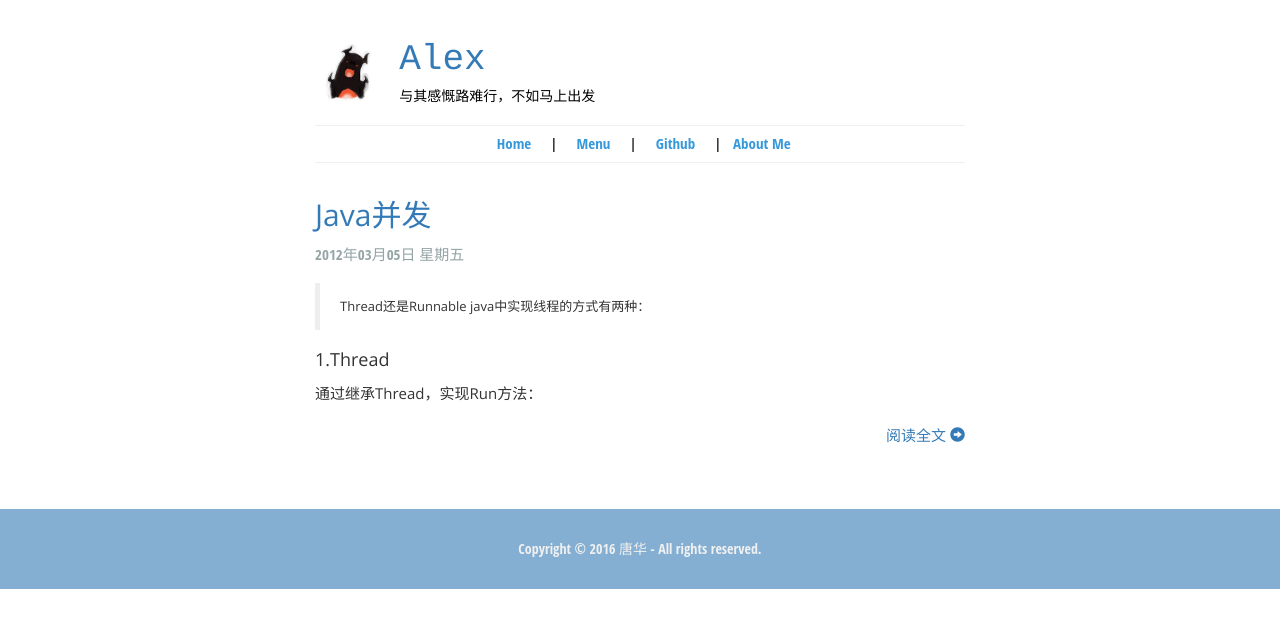
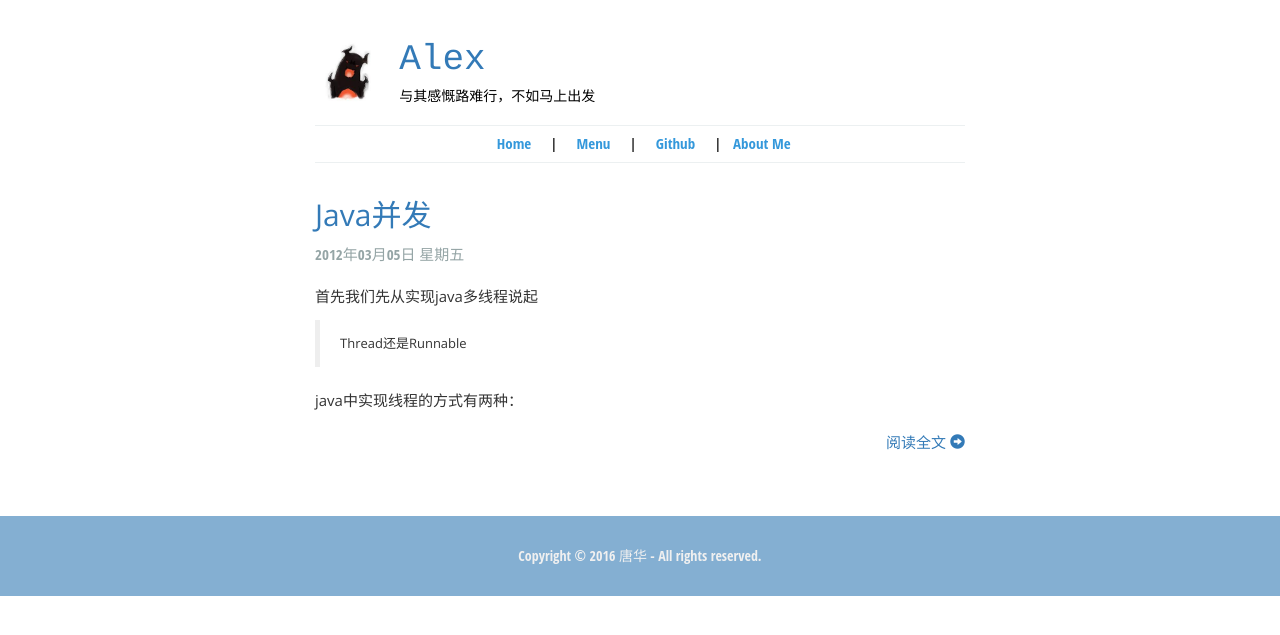
Before and after one commit to alex039/alex039.github.io, a Jekyll site: the page built from index.html, in a window 1280 px wide. Shown: the top 635 px of the page. Built offline with Jekyll 4.4.1, drawn with Linux system fonts in a browser that asks for light colours.

Commit message:
Update 2017-04-20-my-first-articl.md
modify

````diff
--- a/_posts/2017-04-20-my-first-articl.md
+++ b/_posts/2017-04-20-my-first-articl.md
@@ -4,17 +4,20 @@
 time: 2012年03月05日 星期五
 location: 北京
 pulished: true
-excerpt_separator: "```"
+excerpt_separator: "<!---more--->"
 ---
+首先我们先从实现java多线程说起
 > Thread还是Runnable
+
 java中实现线程的方式有两种：
+<!---more--->
 
-#### 1.Thread
+> 1.Thread
  通过继承Thread，实现Run方法：
 ``` java
 public class MyThread extends Thread{
 	public void run(){
-		System.out.println("This is my thread!");
+		System.out.println("This is my thread!")``;
 	}
 }
 ```
@@ -22,7 +25,7 @@
 > * 注意不要使用myThread.run().
 > * run和start的区别在于，start会启动子线程，而run只是在父线程中执行
 
-#### 2.Runnable
+> 2.Runnable
 Runnable是一个接口，通过实现Runnable，并且配合Thread使用：
 ``` java
 public class MyRunnable implements Runnable{
@@ -37,5 +40,5 @@
 	test.start();
 }
 ```
-#### 3.Thread or Runnable
+> 3.Thread or Runnable
 使用Thread还是Runnable需要看具体的需求，Thread是一个类，Runnable是一个接口，当需要多继承的时候，你只能选择Runnable。由于Runnable的使用特性，它更利于资源的共享。
````
